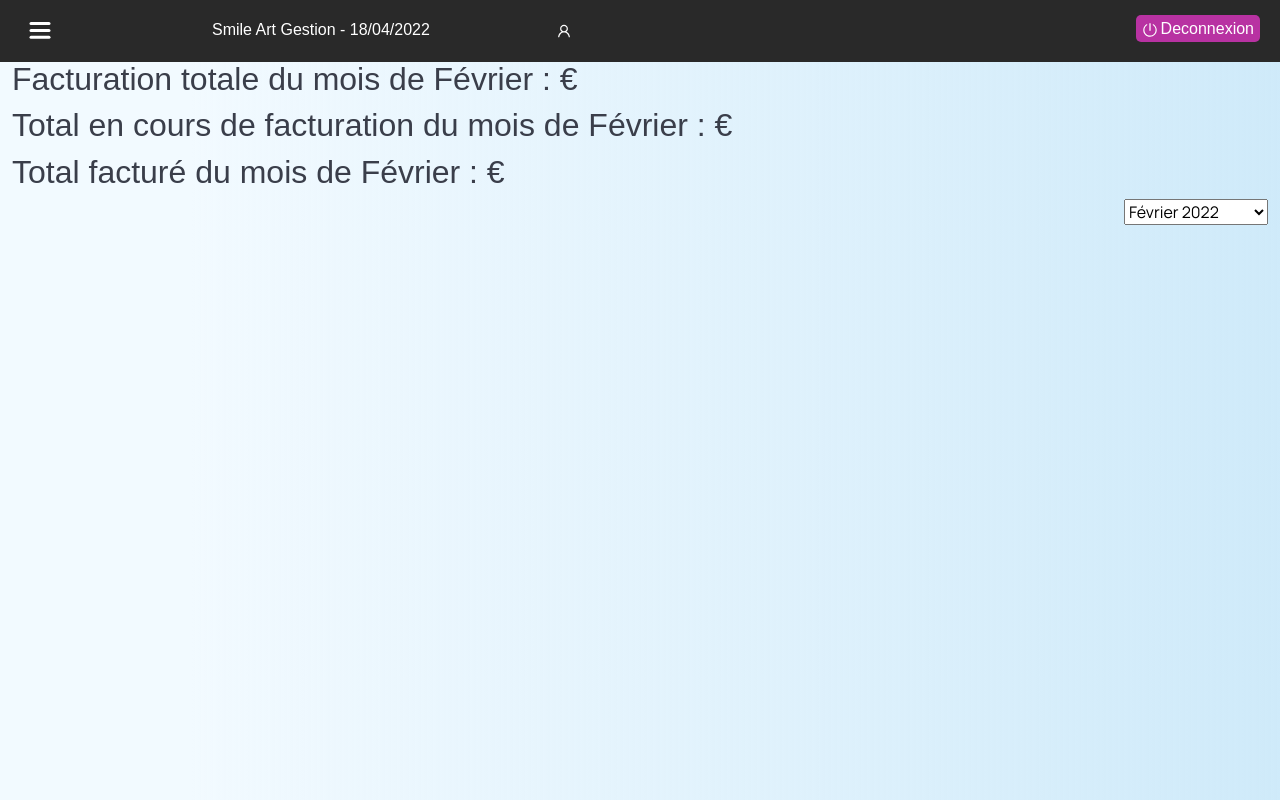
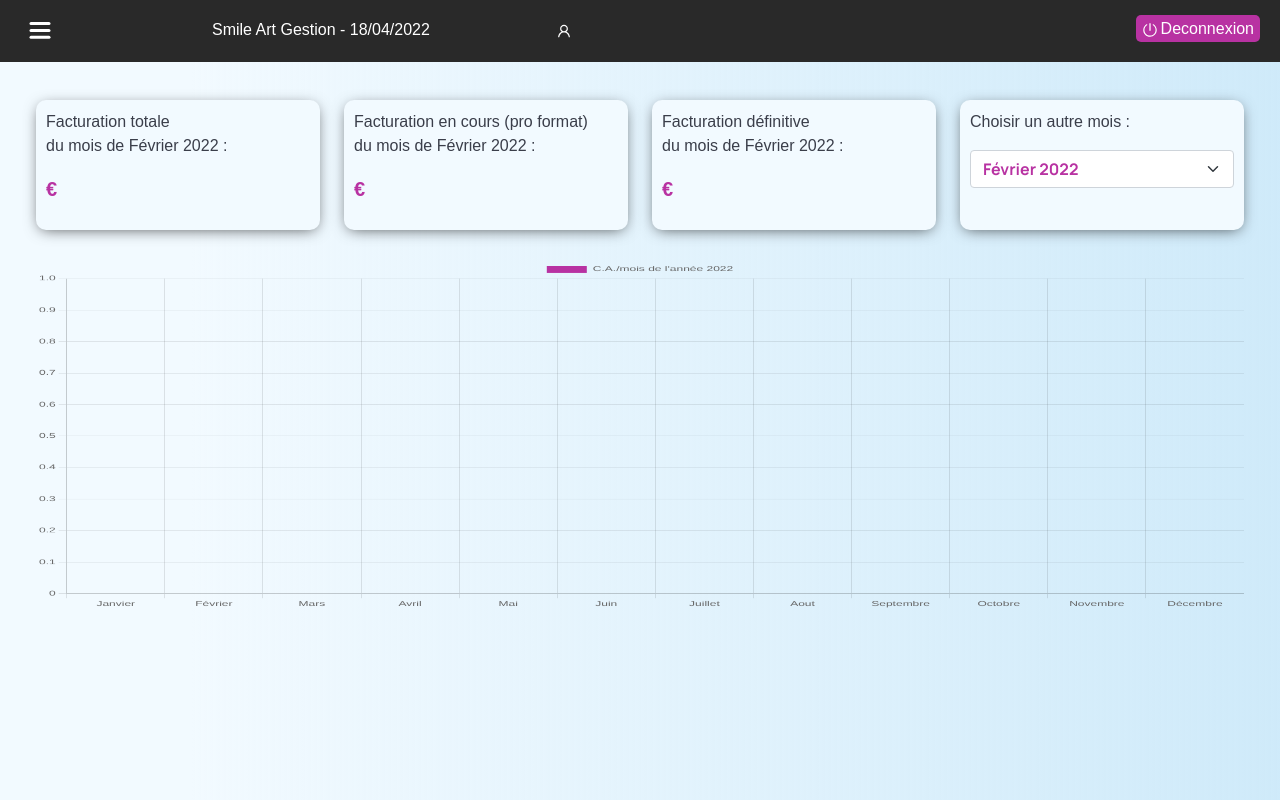
Before and after one commit to louloucast34300/appli-propre, a React (Create React App) app in the folder frontend/: page / in a window 1280 px wide. Built offline with nearby package versions, Linux system fonts and the light colour scheme; no server answers.

Commit message:
add graph

```diff
--- a/frontend/src/css/dashboard.css
+++ b/frontend/src/css/dashboard.css
@@ -26,6 +26,52 @@
     min-height:330px;
     overflow: scroll;
 }
+
+
+/* NEW DASH*/
+
+.bloc-info-dash{
+    background-color:#F2FAFF;
+    padding:10px;
+    border-radius:10px;
+    box-shadow:0px 3px 15px -4px rgba(0,0,0,0.7);
+    min-height:130px;
+}
+.dash-container{
+    margin-top:40px;
+}
+.dash-price{
+    color:rgba(184, 50, 162,1);
+    font-size:20px;
+    font-weight:bold;
+}
+.title-price{
+    font-size:16px;
+}
+canvas{
+    margin-top:30px;
+    height:750px !important;
+}
+
+@media(max-width:1500px){canvas{height:550px !important;}}
+@media(max-width:1300px){canvas{height:350px !important;}}
+
+
+
+
+
+
+
+
+
+
+
+
+
+
+
+
+
 @media(min-width:1910px){
     .note-content{
         min-height:387px;
--- a/frontend/src/pages/Dashboard.jsx
+++ b/frontend/src/pages/Dashboard.jsx
@@ -2,19 +2,66 @@ import React,{useEffect, useState} from 'react'
 import axios from 'axios';
 
 import '../css/dashboard.css';
+import {
+  Chart as ChartJS,
+  CategoryScale,
+  LinearScale,
+  BarElement,
+  Title,
+  Tooltip,
+  Legend,
+} from 'chart.js';
 
+import { Bar } from 'react-chartjs-2';
 
+ChartJS.register(
+  CategoryScale,
+  LinearScale,
+  BarElement,
+  Title,
+  Tooltip,
+  Legend
+);
+
+export const options = {
+  responsive: true,
+  plugins: {
+    legend: {
+      position: 'top',
+    },
+    title: {
+      display: false,
+      text: 'Chart.js Bar Chart',
+    },
+  },
+};
 
 const Dashboard = () => {
+
+  const labels = ['Janvier','Février','Mars','Avril','Mai','Juin','Juillet','Aout','Septembre','Octobre','Novembre','Décembre'];
+
 
   const stringMounth = ['', 'Janvier','Février','Mars','Avril','Mai','Juin','Juillet','Aout','Septembre','Octobre','Novembre','Décembre'];
   const [mounth, setMounth] = useState('')
   const [facture, setFacture] = useState([]);
   const [total1, setTotal1] = useState([]); // tableau regroupant [toutes les factures, factures pro format, factures définitive]
-
+  const [graphData, setGraphData] = useState([])
+  console.log(graphData);
   const date = new Date();
   let t = date.getMonth()+1;
   let y = date.getFullYear();
+
+  const data = {
+    labels,
+    datasets: [
+      {
+
+        label: `C.A./mois de l'année ${y}`,
+        data: labels.map((item, index) =>  `${graphData[index]}`),
+        backgroundColor: 'rgba(184, 50, 162,1)',
+      },
+    ],
+  };
 
 useEffect(()=>{
   GET_FACTURE();
@@ -26,6 +73,7 @@ const GET_FACTURE = () =>{
     const response = res.data;
     setFacture(response)
     GET_TOTAL(response, t, y)// t = mois , y = annnée, response = data
+    GRAPH_DATA(response)
   })
 }
 
@@ -64,15 +112,61 @@ const GET_TOTAL = (data, mounth, year) =>{
 const handleMounth = (e) =>{
   const value =parseInt(e.target.value); // parse la valeur str -> nb
   GET_TOTAL(facture,value, y); // re-calcul selon le mois choisi
+  setMounth(stringMounth[value]);
 }
 
+const GRAPH_DATA = (data) =>{
+  const a = data; // la data
+  const m = [1,2,3,4,5,6,7,8,9,10,11,12] // les mois
+  let arr = []
+  for(let i = 0; i <= m.length; i++){
+    let total = 0
+    for(let j = 0; j < a.length; j++){
+     const target = a[j].date_of_creation
+     let n1 = target.charAt(3);
+     let n2 = target.charAt(4);
+     let r = 0
+     if(n1 != 1){
+       r = parseInt(n2)
+     }
+     r = parseInt(n1+n2)
+     if(m[i] === r && !a[j].canceled ){
+       total += a[j].total
+     }
+    }
+    arr.push(total)
+  }
+  setGraphData(arr)
+}
   return (
    <>
-   <h2>Facturation totale du mois de {mounth} : {total1[0]}€</h2>
-   <h2>Total en cours de facturation du mois de {mounth} : {total1[1]}€</h2>
-   <h2>Total facturé du mois de {mounth} : {total1[2]}€</h2>
+   <div className="container-fluid dash-container">
+     <div className="row">
+       <div className="col-lg-12">
+         <div className="row">
+           <div className="col-3">
+             <div className="bloc-info-dash">
+               <p className="title-price">Facturation totale <br/> du mois de {mounth} {y} :</p>
+               <p className="dash-price">{total1[0]}€</p>
+             </div>
+           </div>
+           <div className="col-3">
+             <div className="bloc-info-dash">
+               <p className="title-price">Facturation en cours (pro format) <br/> du mois de {mounth} {y} :</p>
+               <p className="dash-price">{total1[1]}€</p>
+             </div>
+           </div>
+           <div className="col-3">
+             <div className="bloc-info-dash">
+               <p className="title-price">Facturation définitive <br/> du mois de {mounth} {y} :</p>
+               <p className="dash-price">{total1[2]}€</p>
+             </div>
+           </div>
+           <div className="col-3">
+             <div className="bloc-info-dash">
+             <p className="title-price">Choisir un autre mois :</p>
              <form action="">
-     <select name="chooseMounth" id="chooseMounth" onChange={handleMounth} style={{float:"right"}}>
+               <select name="chooseMounth" id="chooseMounth" className="form-select" onChange={handleMounth}style={{color:"rgba(184, 50, 162,1)",fontWeight:"bold"}}>
                 <option defaultValue="">{mounth} {y}</option>
                 <option value="1">Janvier {y}</option>
                 <option value="2">Février {y}</option>
@@ -89,6 +183,17 @@ const handleMounth = (e) =>{
               </select>
             </form>
 
+             </div>
+           </div>
+         </div>
+         <div className="row">
+           <div className="col-lg-12">
+           <Bar options={options} data={data} />
+           </div>
+         </div>
+       </div>
+     </div>
+   </div>
    </>
   )
 }
```
Also changed, not shown: 12 other files (tests, documents, lock files or other folders). Lines whose indentation alone changed are shown as unchanged.
